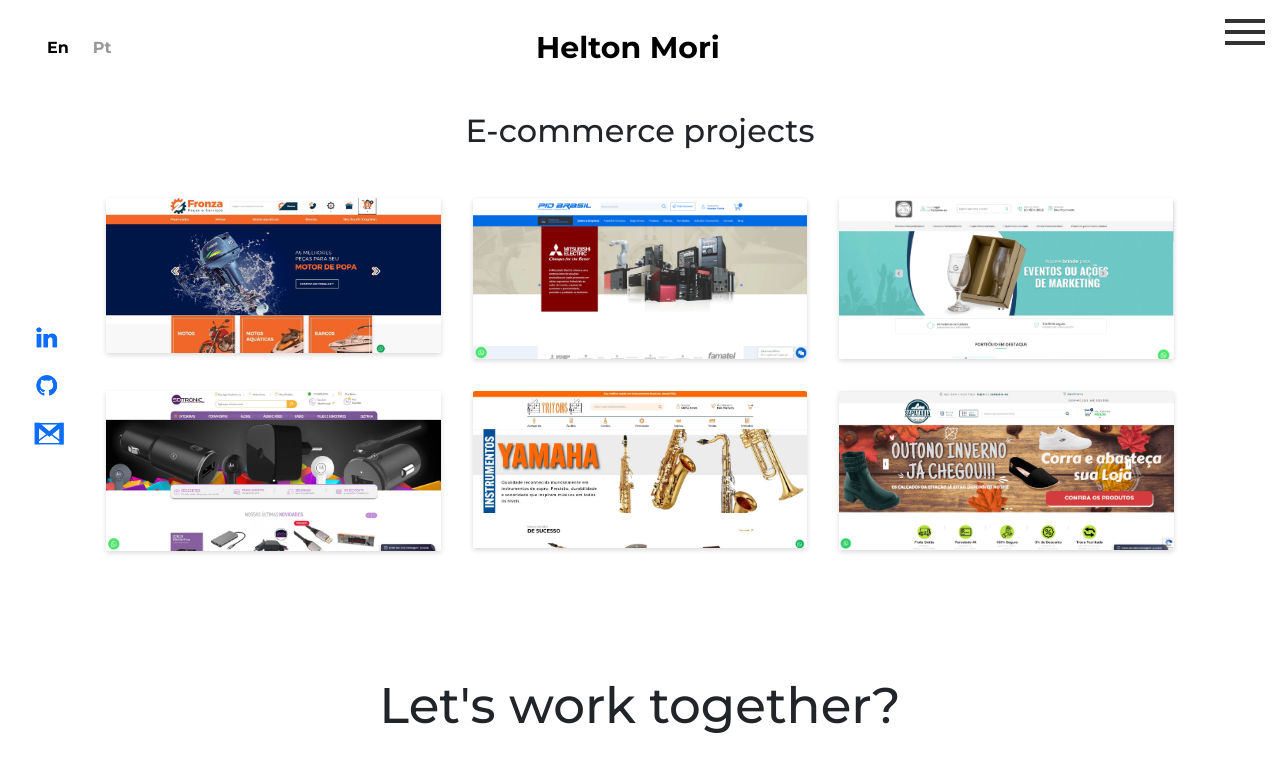
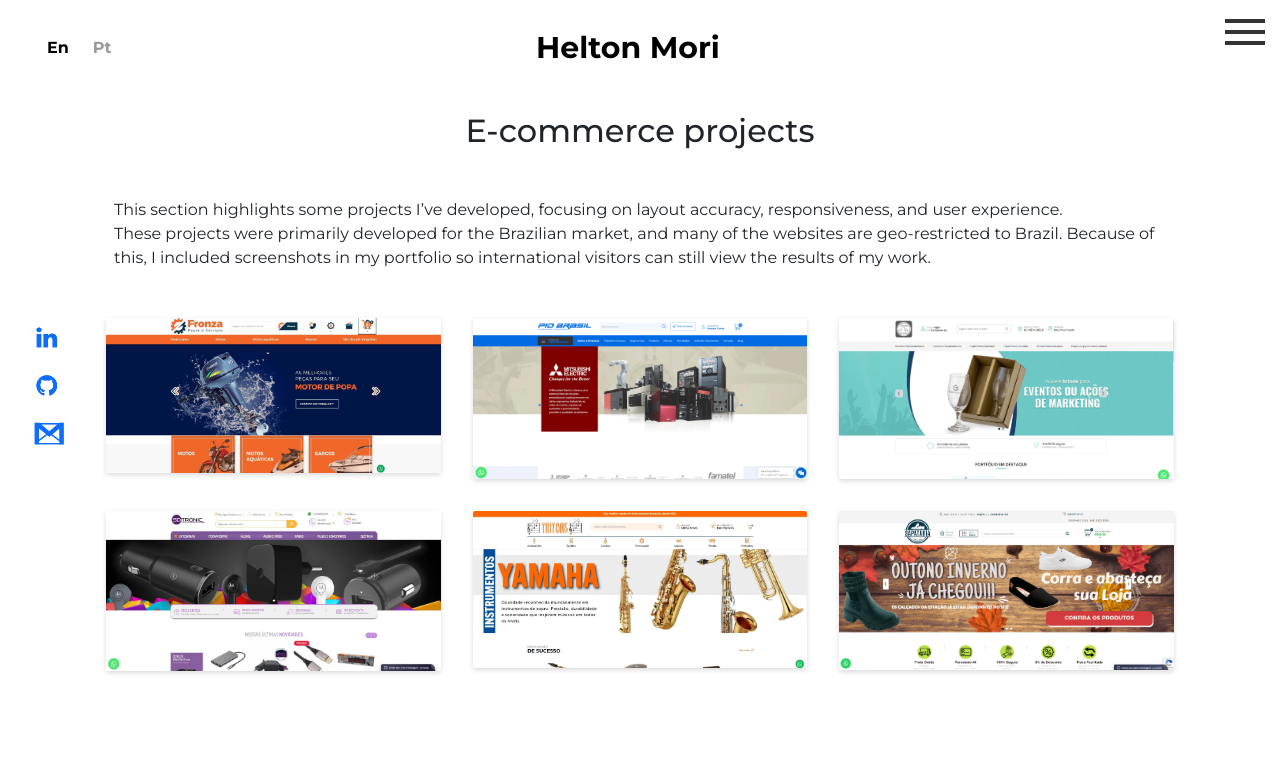
Before and after one commit to helton-mori-dev/portfolio-main, a React (Create React App) app: page /ecommerce in a window 1280 px wide. Shown: the top 764 px of the page. Built offline with nearby package versions, Linux system fonts and the light colour scheme.

Commit message:
Ajuste em textos descritivos

```diff
--- a/src/App.scss
+++ b/src/App.scss
@@ -8,6 +8,10 @@
 
 #root a {
   text-decoration: none;
+}
+
+.pre-wrap {
+  white-space: pre-wrap !important;
 }
 
 .main {
--- a/src/components/MyProjects.scss
+++ b/src/components/MyProjects.scss
@@ -73,12 +73,6 @@
   margin: 0 0 30px;
 }
 
-.texto-fundo-preto {
-  color: #ccc;
-  font-weight: 300;
-  margin-bottom: 15px;
-}
-
 .formacao,
 .experiencia,
 .apresentacao {
--- a/src/i18n.js
+++ b/src/i18n.js
@@ -15,6 +15,7 @@
           "The project aimed to improve donation access and facilitate communication between the public and the organization. I collaborated with a designer who led the UX/UI design, and I was responsible for implementing the front-end using Vue.js, Vuetify, Vue Router, and CSS. The website is currently live and in use.",
         goTo: "Go to",
         ecommerceProjects: `Worked on over 100 e-commerce projects, focusing on pixel-perfect implementation of layouts provided by designers. Used technologies such as Magento, PHP, HTML, CSS, Sass, jQuery, and JavaScript to build and maintain high-quality and responsible interfaces. My role involved translating design files into responsive, accessible, and production-ready code, ensuring visual accuracy and performance across browsers and devices.`,
+        ecommerceDescription: `This section highlights some projects I’ve developed, focusing on layout accuracy, responsiveness, and user experience. \nThese projects were primarily developed for the Brazilian market, and many of the websites are geo-restricted to Brazil. Because of this, I included screenshots in my portfolio so international visitors can still view the results of my work.`,
         workMentor: "Test project carried out with Vue.js 3 and Vuex 4",
         letsWork: "Let's work together?",
         contact: "Get in touch",
@@ -39,6 +40,7 @@
           "O projeto teve como objetivo facilitar doações e facilitar a comunicação entre o público e a ONG. Colaborei com uma designer que liderou a parte de UX/UI, e fui responsável pela implementação do front-end usando Vue.js, Vuetify, Vue Router e CSS.",
         goTo: "Ir para",
         ecommerceProjects: `Trabalhei em mais de 100 projetos de e-commerce, com foco na implementação fiel dos layouts fornecidos pelos designers. Utilizei tecnologias como Magento, PHP, HTML, CSS, Sass, jQuery e JavaScript para desenvolver código front end de alta qualidade. Meu trabalho era transformar os arquivos de design em código responsivo, acessível e pronto para produção, garantindo bom desempenho em diferentes navegadores e dispositivos.`,
+        ecommerceDescription: `Esta seção reúne projetos selecionados que desenvolvi, com foco na fidelidade ao layout, responsividade e experiência do usuário. \nEsses projetos foram desenvolvidos principalmente para o público brasileiro, e muitos dos sites estão com acesso restrito a IPs do Brasil. Por esse motivo, incluí capturas de tela (prints) no portfólio, para que visitantes de outros países também possam visualizar o resultado do trabalho.`,
         workMentor: "Projeto teste realizado com Vue.js 3 e Vuex 4",
         letsWork: "E aí, vamos trabalhar juntos?",
         contact: "Entre em contato",
--- a/src/pages/EcommerceProjects.js
+++ b/src/pages/EcommerceProjects.js
@@ -6,10 +6,12 @@
 import sdtronic from "../assets/img/sdtronic.jpg";
 import tritons from "../assets/img/tritons.jpg";
 import sapataria from "../assets/img/sapataria.png";
+import { useTranslation } from "react-i18next";
 
 const images = [fronza, pid, porcelanas, sdtronic, tritons, sapataria];
 
 function EcommerceProjects() {
+  const { t } = useTranslation();
   const [selectedImage, setSelectedImage] = useState(null);
   const [isVisible, setIsVisible] = useState(false);
 
@@ -33,6 +35,9 @@
   return (
     <div className="container gallery">
       <h2 className="gallery__title">E-commerce projects</h2>
+      <p className="gallery__description pre-wrap">
+        {t("ecommerceDescription")}
+      </p>
       <div className="grid__gallery">
         {images.map((img, index) => (
           <img
--- a/src/pages/EcommerceProjects.scss
+++ b/src/pages/EcommerceProjects.scss
@@ -2,6 +2,9 @@
   .gallery__title {
     margin: 2rem 0 3rem;
     text-align: center;
+  }
+  .gallery__description {
+    padding: 0 2rem 2rem;
   }
   .grid__gallery {
     display: grid;
```
